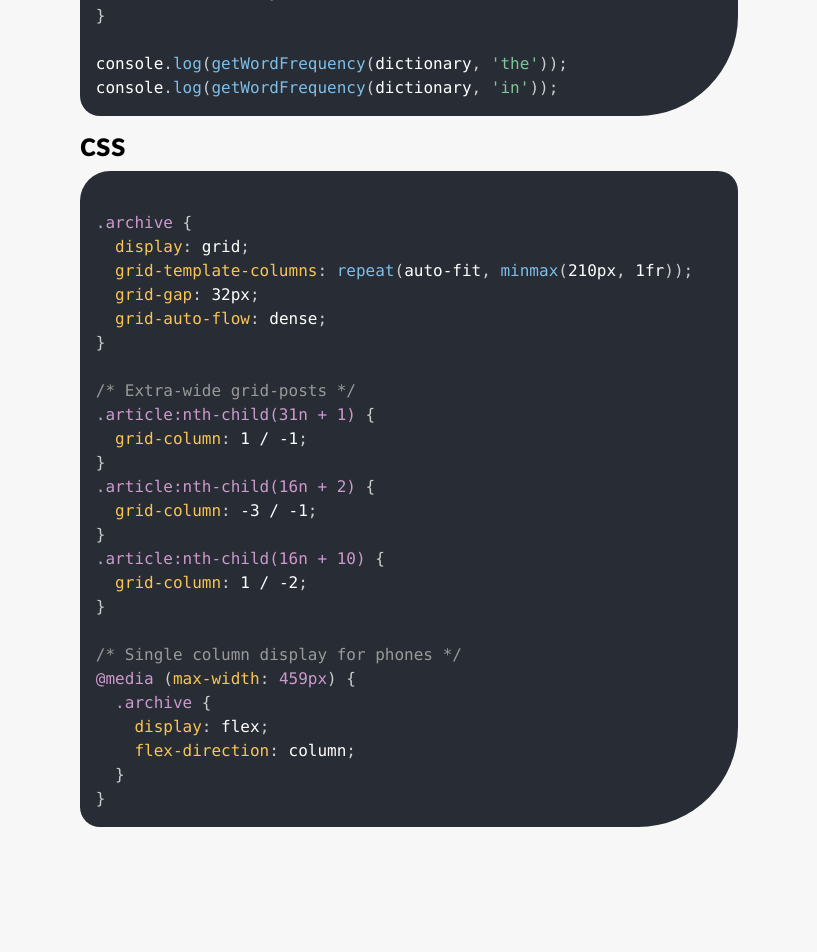
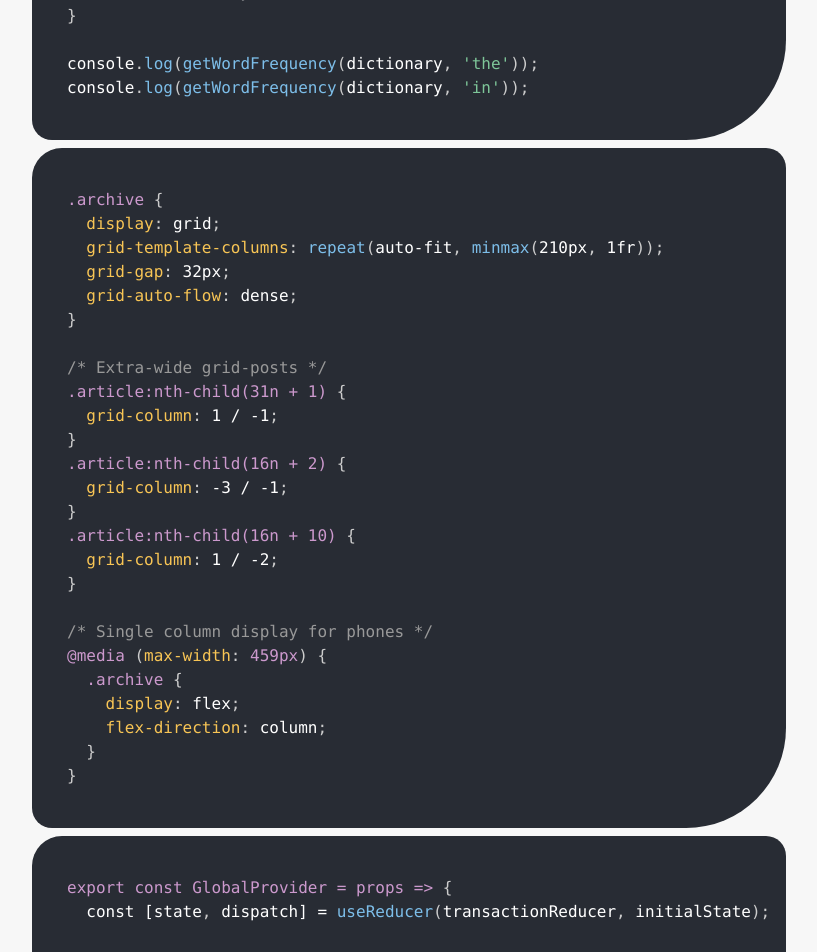
Before and after one commit to dommyrock/SignalRparser, a React (Create React App) app in the folder StreamOutputWebApp/client-app/: page /code in a window 1280 px wide. Shown: the part 140-1092 px from the top of the page, without its empty margins (231-1048 px from the left). Before the commit the page ends 975 px from the top, so only its background shows below. Built offline with nearby package versions, Linux system fonts and the light colour scheme.

Commit message:
web-app updated highlighter component to be modular

```diff
--- a/StreamOutputWebApp/client-app/src/components/Layout/AppRouter.jsx
+++ b/StreamOutputWebApp/client-app/src/components/Layout/AppRouter.jsx
@@ -3,6 +3,7 @@ import { BrowserRouter, Switch, Route } from "react-router-dom";
 import ExpenseTracker from "../ExpenseTracker/ExpenseTracker";
 import SignalRStream from "../SignalrStream/Stream";
 import SyntaxHighlighter from "../SyntaxHighlighter/SyntaxHighlighterMain";
+import ExampleHighlighter from "../SyntaxHighlighter/ExampleHighlighter";
 
 const AppRouter = () => {
   return (
@@ -10,7 +11,7 @@ const AppRouter = () => {
       <Switch>
         <Route exact path="/expenses" component={ExpenseTracker} />
         <Route exact path="/stream" component={SignalRStream} />
-        <Route exact path="/code" component={SyntaxHighlighter} />
+        <Route exact path="/code" component={ExampleHighlighter} />
       </Switch>
     </BrowserRouter>
   );
--- /dev/null
+++ b/StreamOutputWebApp/client-app/src/components/SyntaxHighlighter/ExampleHighlighter.js
@@ -0,0 +1,15 @@
+import React from "react";
+import { code, jsxcode, csscode } from "./codeContainer";
+import SyntaxHighlighterMain from "./SyntaxHighlighterMain";
+
+const ExampleHighlighter = () => {
+  return (
+    <>
+      <SyntaxHighlighterMain {...{ code: code, language: "js" }} />
+      <SyntaxHighlighterMain {...{ code: csscode, language: "css" }} />
+      <SyntaxHighlighterMain {...{ code: jsxcode, language: "css" }} />
+    </>
+  );
+};
+
+export default ExampleHighlighter;
--- a/StreamOutputWebApp/client-app/src/components/SyntaxHighlighter/SyntaxHighlighterMain.jsx
+++ b/StreamOutputWebApp/client-app/src/components/SyntaxHighlighter/SyntaxHighlighterMain.jsx
@@ -1,64 +1,35 @@
+//prismjs import is only thing needed for now-->works with Regex in background
 import React, { useEffect } from "react";
 import "prismjs";
+import "prismjs/components/prism-jsx.min";
 import "../../prism.css";
-//prismjs import is only thing needed for now-->works with Regex in background
 
-const code = `const dictionary = {the: 22038615, be: 12545825, and: 10741073,
-  of: 10343885, a: 10144200, in: 6996437, to: 6332195 /* ... */};
+const SyntaxHighlighterMain = props => {
+  // useEffect(() => {
+  //   // Use setTimeout to push onto callback queue so it runs after the DOM is updated ---NOTE : works without hook too
+  //   Prism.highlightAll();
+  // }, []);
+  console.log(props);
 
-function etWordFrequency(dictionary, word) {
-  return dictionary[word];
-}
-
-console.log(getWordFrequency(dictionary, 'the'));
-console.log(getWordFrequency(dictionary, 'in'));
-`;
-const csscode = `
-.archive {
-  display: grid;
-  grid-template-columns: repeat(auto-fit, minmax(210px, 1fr));
-  grid-gap: 32px;
-  grid-auto-flow: dense;
-}
-
-/* Extra-wide grid-posts */
-.article:nth-child(31n + 1) {
-  grid-column: 1 / -1;
-}
-.article:nth-child(16n + 2) {
-  grid-column: -3 / -1;
-}
-.article:nth-child(16n + 10) {
-  grid-column: 1 / -2;
-}
-
-/* Single column display for phones */
-@media (max-width: 459px) {
-  .archive {
-    display: flex;
-    flex-direction: column;
-  }
-}
-`;
-
-const SyntaxHighlighterMain = () => {
-  //   useEffect(() => {
-  //     // Use setTimeout to push onto callback queue so it runs after the DOM is updated ---NOTE : works without hook too
-  //     // setTimeout(() => Prism.highlightAll(), 0);
-  //   }, []);
   return (
     <>
       <div className="gatsby-highlight">
         <pre>
-          <code className="language-js">{code}</code>
+          <code className={"language-" + props.language}>{props.code}</code>
         </pre>
       </div>
-      <h1>css</h1>
+      {/* <h1>css</h1>
       <div className="gatsby-highlight">
         <pre>
-          <code className="language-css">{csscode}</code>
+          <code className="language-css">{props.csscode}</code>
         </pre>
       </div>
+      <h1>jsx</h1>
+      <div className="gatsby-highlight">
+        <pre>
+          <code className="language-jsx">{props.jsxcode}</code>
+        </pre>
+      </div> */}
     </>
   );
 };
--- /dev/null
+++ b/StreamOutputWebApp/client-app/src/components/SyntaxHighlighter/codeContainer.js
@@ -0,0 +1,70 @@
+export const code = `const dictionary = {the: 22038615, be: 12545825, and: 10741073,
+    of: 10343885, a: 10144200, in: 6996437, to: 6332195 /* ... */};
+
+  function etWordFrequency(dictionary, word) {
+    return dictionary[word];
+  }
+
+  console.log(getWordFrequency(dictionary, 'the'));
+  console.log(getWordFrequency(dictionary, 'in'));
+  `;
+export const csscode = `
+  .archive {
+    display: grid;
+    grid-template-columns: repeat(auto-fit, minmax(210px, 1fr));
+    grid-gap: 32px;
+    grid-auto-flow: dense;
+  }
+
+  /* Extra-wide grid-posts */
+  .article:nth-child(31n + 1) {
+    grid-column: 1 / -1;
+  }
+  .article:nth-child(16n + 2) {
+    grid-column: -3 / -1;
+  }
+  .article:nth-child(16n + 10) {
+    grid-column: 1 / -2;
+  }
+
+  /* Single column display for phones */
+  @media (max-width: 459px) {
+    .archive {
+      display: flex;
+      flex-direction: column;
+    }
+  }
+  `;
+
+export const jsxcode = `
+  export const GlobalProvider = props => {
+    const [state, dispatch] = useReducer(transactionReducer, initialState);
+
+    //#region  Actions
+
+    //delete after 500ms delay (like debounce...)
+    function deleteTransaction(transactionId) {
+      setTimeout(() => {
+        dispatch({ type: DELETE_TRANSACTION, payload: transactionId });
+      }, 500);
+    }
+
+    function addTransaction(transaction) {
+      dispatch({ type: ADD_TRANSACTION, payload: transaction });
+    }
+    //#endregion
+
+    return (
+      <GlobalContext.Provider
+        value={{
+          transactions: state.transactions,
+          mockTasks: state.mockTasks,
+          deleteTransaction,
+          addTransaction
+        }}
+      >
+        {props.children}
+      </GlobalContext.Provider>
+    );
+  };
+  `;
--- a/StreamOutputWebApp/client-app/src/prism.css
+++ b/StreamOutputWebApp/client-app/src/prism.css
@@ -158,7 +158,7 @@ pre[class*="language-"] {
 
 /*css added by me*/
 .gatsby-highlight {
-  transition: all 0.45s cubic-bezier(0.215, 0.61, 0.355, 1);
+  transition: all 0.25s cubic-bezier(0.215, 0.61, 0.355, 1);
 }
 
 .gatsby-highlight:hover {
```
